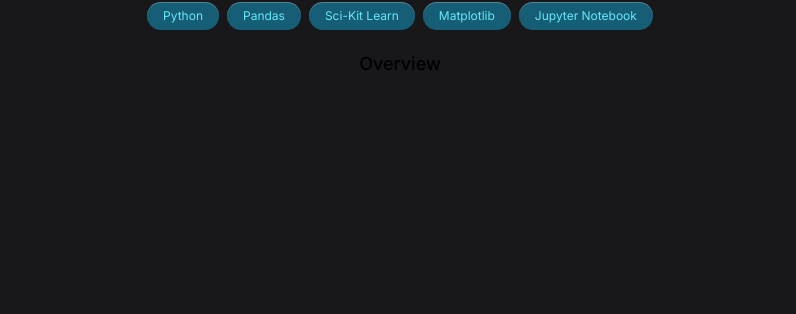
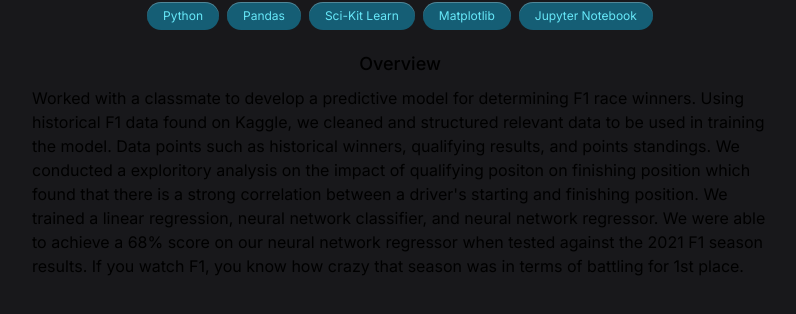
Before and after one commit to Robert336/Personal_Website, a Next.js app: page /project3 in a window 1280 px wide. Shown: the part 130-444 px from the top of the page, without its empty margins (240-1036 px from the left). Built offline with nearby package versions, Linux system fonts and the light colour scheme.

Commit message:
more content

```diff
--- a/src/app/project3/page.tsx
+++ b/src/app/project3/page.tsx
@@ -25,6 +25,14 @@
                         Overview
                     </h2>
                     <p>
+                        Worked with a classmate to develop a predictive model for determining F1 race winners.
+                        Using historical F1 data found on Kaggle, we cleaned and structured relevant data to be used in training
+                        the model. Data points such as historical winners, qualifying results, and points standings.
+                        We conducted a exploritory analysis on the impact of qualifying positon on finishing position which
+                        found that there is a strong correlation between a driver&apos;s starting and finishing position.
+                        We trained a linear regression, neural network classifier, and neural network regressor. We were able to achieve
+                        a 68% score on our neural network regressor when tested against the 2021 F1 season results. If you watch F1,
+                        you know how crazy that season was in terms of battling for 1st place.
 
                     </p>
                     {/* <Button href={project.link} text='View on GitHub'/> */}
--- a/src/app/project4/page.tsx
+++ b/src/app/project4/page.tsx
@@ -25,7 +25,7 @@
                         Overview
                     </h2>
                     <p>
-
+                        This project was completed as a team of 3 for a class project in our Search Engine and Text Retreval course.
                     </p>
                     {/* <Button href={project.link} text='View on GitHub'/> */}
                 </div>
```
